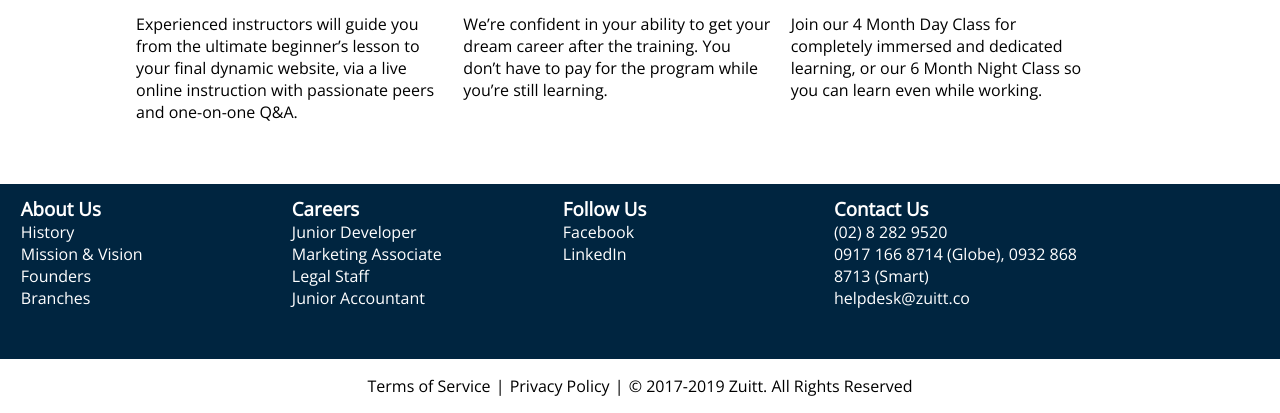
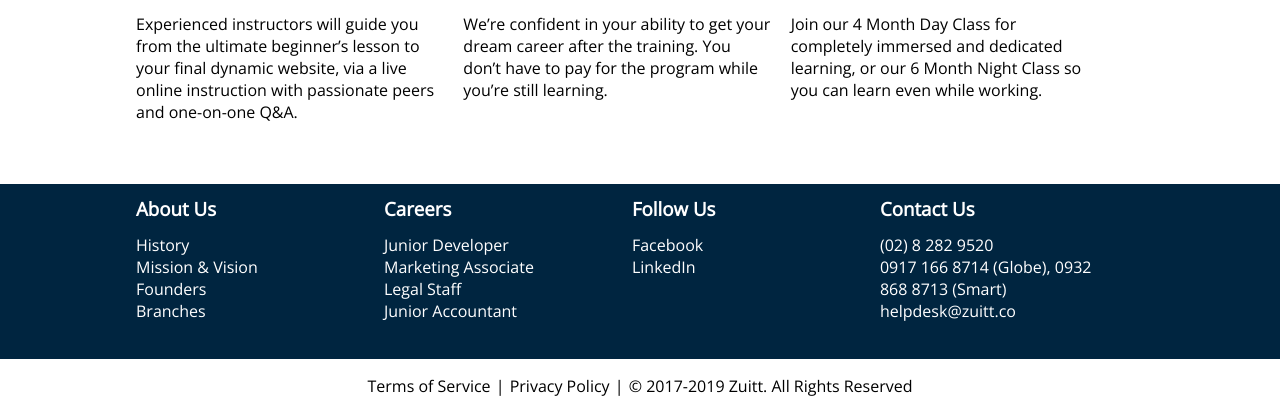
Before and after one commit to ssi-himnae/S06-stretch, a plain HTML site: page index.html in a window 1280 px wide. Shown: the part 744-1157 px from the top of the page. Drawn offline with nearby package versions, Linux system fonts and the light colour scheme.

Commit message:
Stretch goal

```diff
--- a/index.css
+++ b/index.css
@@ -76,6 +76,7 @@ footer span {
 	background-color: #002540;
 	padding:  0.8rem;
 	color: white;
+	padding-left: 8rem;
 }
 
 #pre-footer div {
@@ -86,3 +87,8 @@ footer span {
 	width: 20%;
 	min-height: 150px;
 }
+
+
+#pre-footer h3 {
+	margin-bottom: 0.8rem;
+}
```
